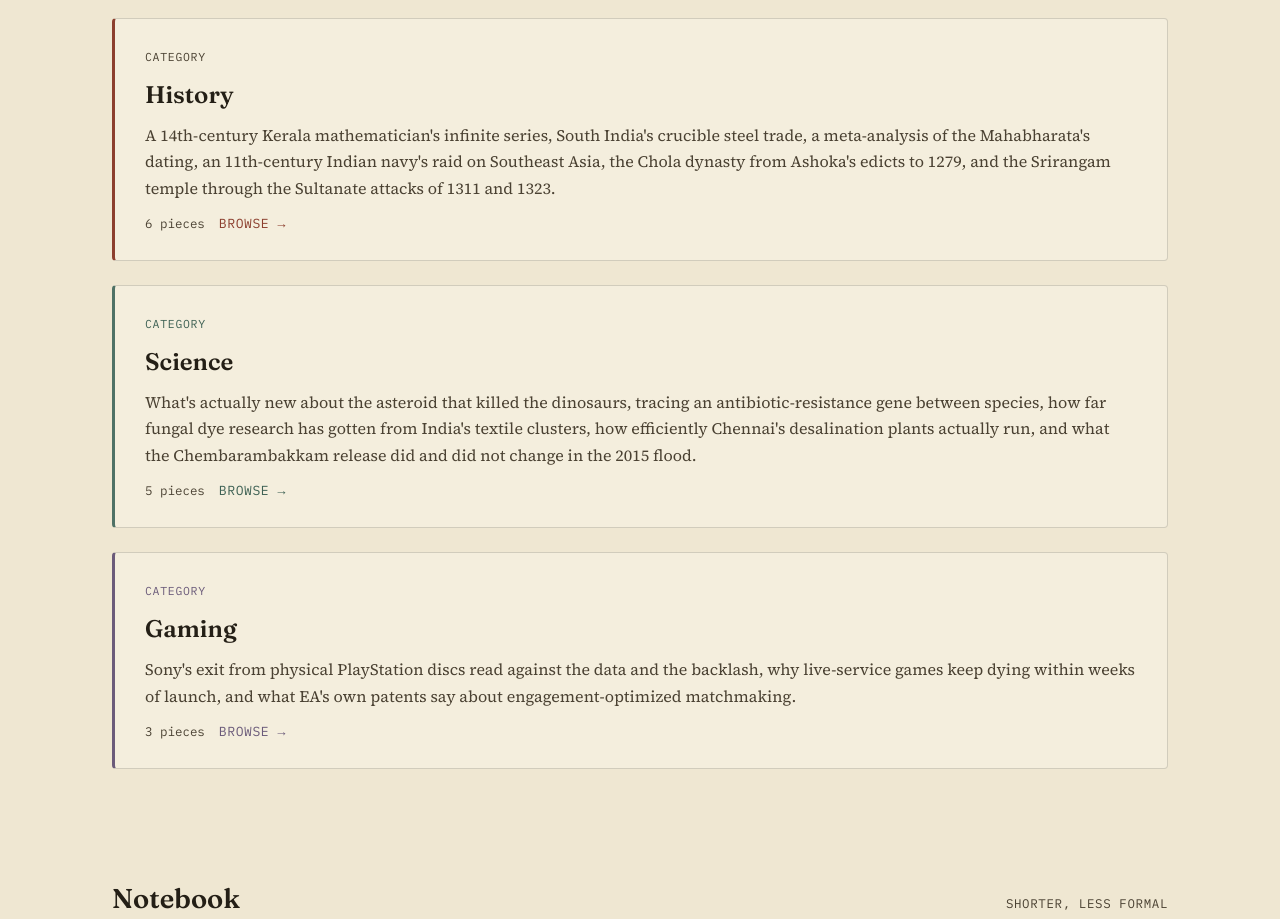
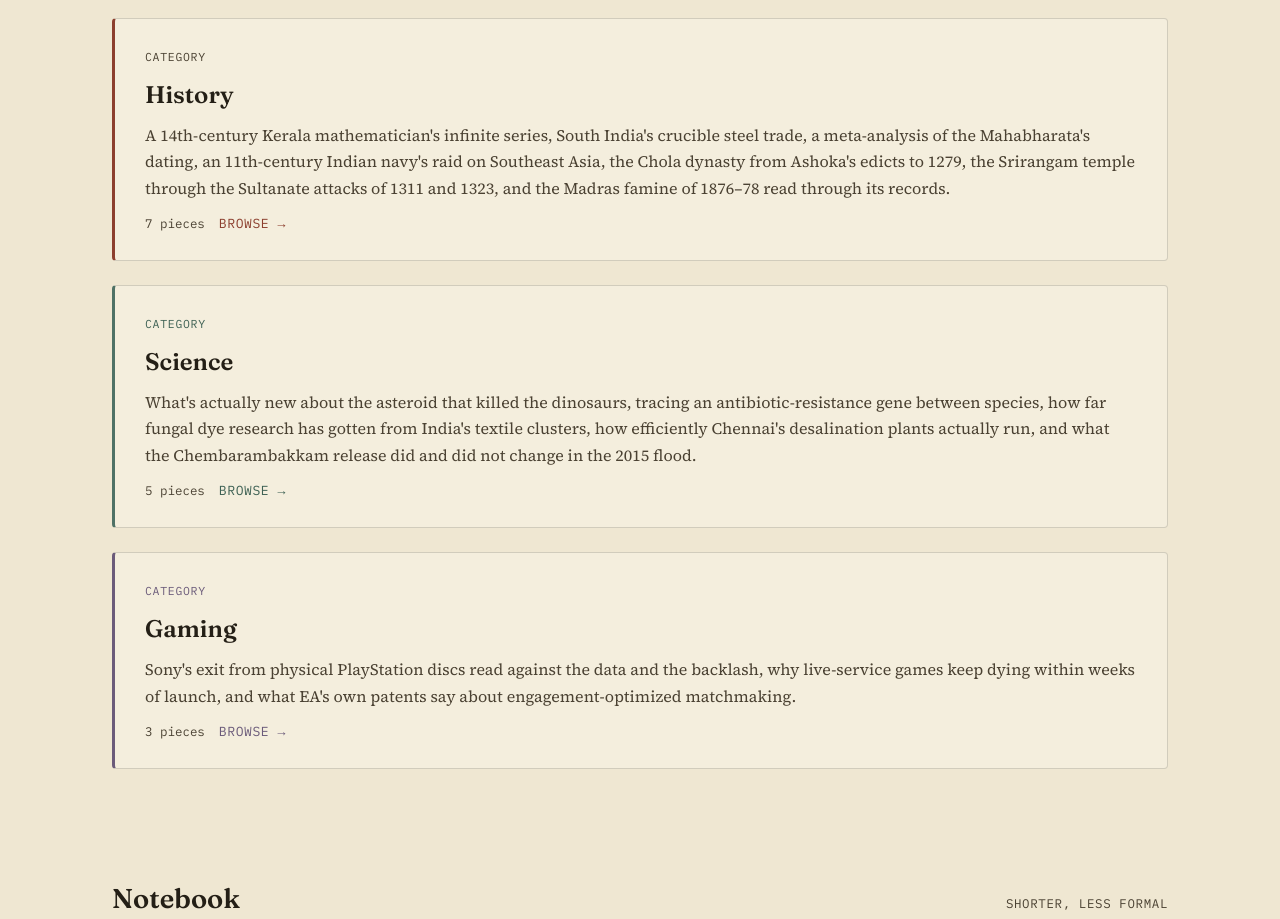
Before and after one commit to Ramanand348/Ramblings-of-Ram, a plain HTML site: page index.html in a window 1280 px wide. Shown: the part 1140-2059 px from the top of the page. Drawn offline with Linux system fonts and the light colour scheme.

Commit message:
Update History card and piece count on home page

```diff
--- a/index.html
+++ b/index.html
@@ -98,9 +98,9 @@
       <a class="article-card cat-history" href="research/history/index.html">
         <p class="article-kicker">Category</p>
         <h3>History</h3>
-        <p>A 14th-century Kerala mathematician's infinite series, South India's crucible steel trade, a meta-analysis of the Mahabharata's dating, an 11th-century Indian navy's raid on Southeast Asia, the Chola dynasty from Ashoka's edicts to 1279, and the Srirangam temple through the Sultanate attacks of 1311 and 1323.</p>
+        <p>A 14th-century Kerala mathematician's infinite series, South India's crucible steel trade, a meta-analysis of the Mahabharata's dating, an 11th-century Indian navy's raid on Southeast Asia, the Chola dynasty from Ashoka's edicts to 1279, the Srirangam temple through the Sultanate attacks of 1311 and 1323, and the Madras famine of 1876–78 read through its records.</p>
         <div class="article-meta">
-          <span>6 pieces</span>
+          <span>7 pieces</span>
           <span class="read-link">Browse →</span>
         </div>
       </a>
```
